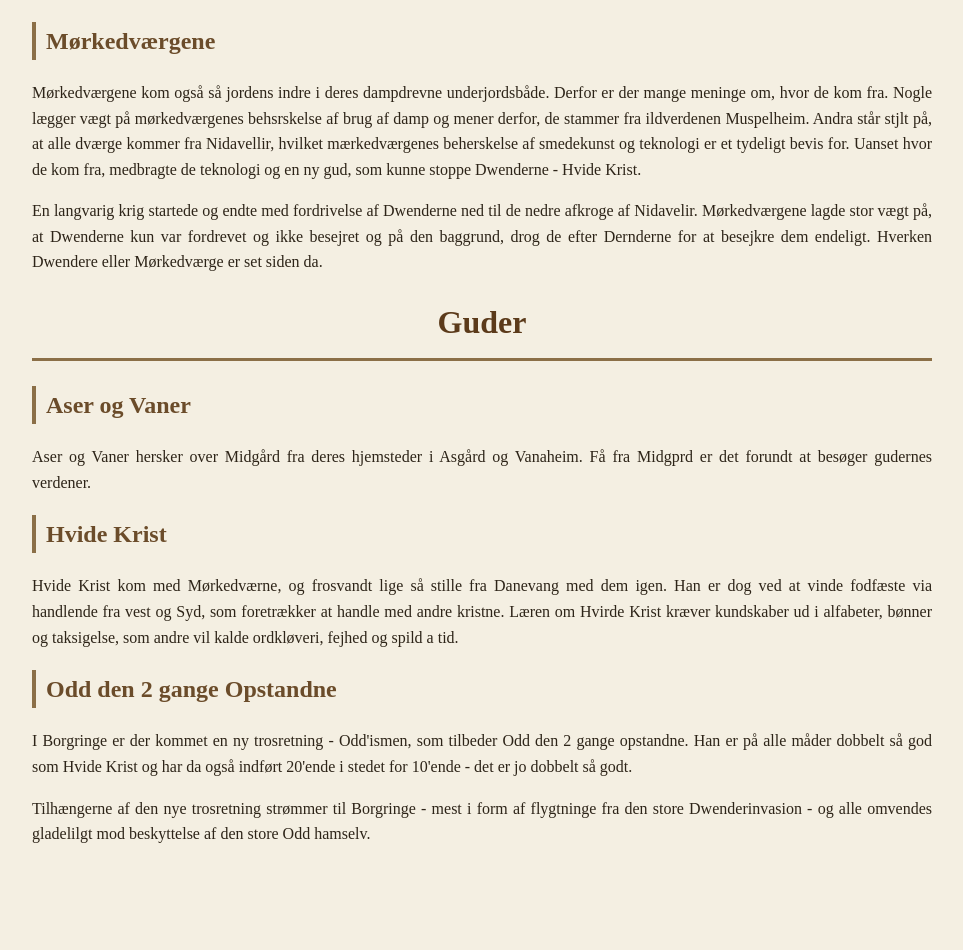
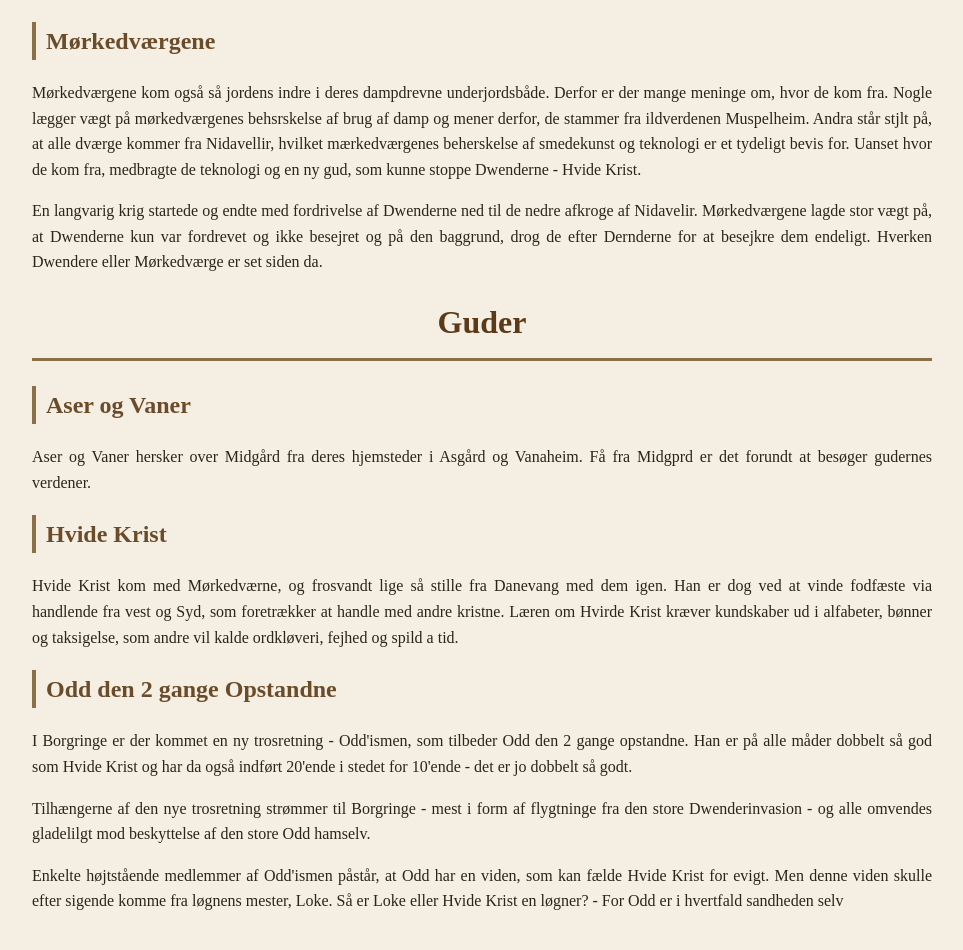
Before and after one commit to Stoffer75/den2side.dk, a Jekyll site: the page built from karakterer/guder.html, in a window 1280 px wide. Shown: the part 707-1657 px from the top of the page, without its empty margins (158-1121 px from the left). Built offline with Jekyll 4.4.1, drawn with Linux system fonts in a browser that asks for light colours; before the commit the page ends 1590 px from its top, so only the background shows below that.

```diff
--- a/karakterer/guder.html
+++ b/karakterer/guder.html
@@ -49,4 +49,8 @@
     <p>I Borgringe er der kommet en ny trosretning - Odd'ismen, som tilbeder Odd den 2 gange opstandne.
     Han er på alle måder dobbelt så god som Hvide Krist og har da også indført 20'ende i stedet for 10'ende - det er jo dobbelt så godt.</p>
 
-    <p>Tilhængerne af den nye trosretning strømmer til Borgringe - mest i form af flygtninge fra den store Dwenderinvasion - og alle omvendes gladelilgt mod beskyttelse af den store Odd hamselv. </p>
+    <p>Tilhængerne af den nye trosretning strømmer til Borgringe - mest i form af flygtninge fra den store Dwenderinvasion - og alle omvendes gladelilgt mod beskyttelse af den store Odd hamselv.</p>
+
+    <p>Enkelte højtstående medlemmer af Odd'ismen påstår, at Odd har en viden, som kan fælde Hvide Krist for evigt.
+      Men denne viden skulle efter sigende komme fra løgnens mester, Loke.
+      Så er Loke eller Hvide Krist en løgner? - For Odd er i hvertfald sandheden selv</p>
```
